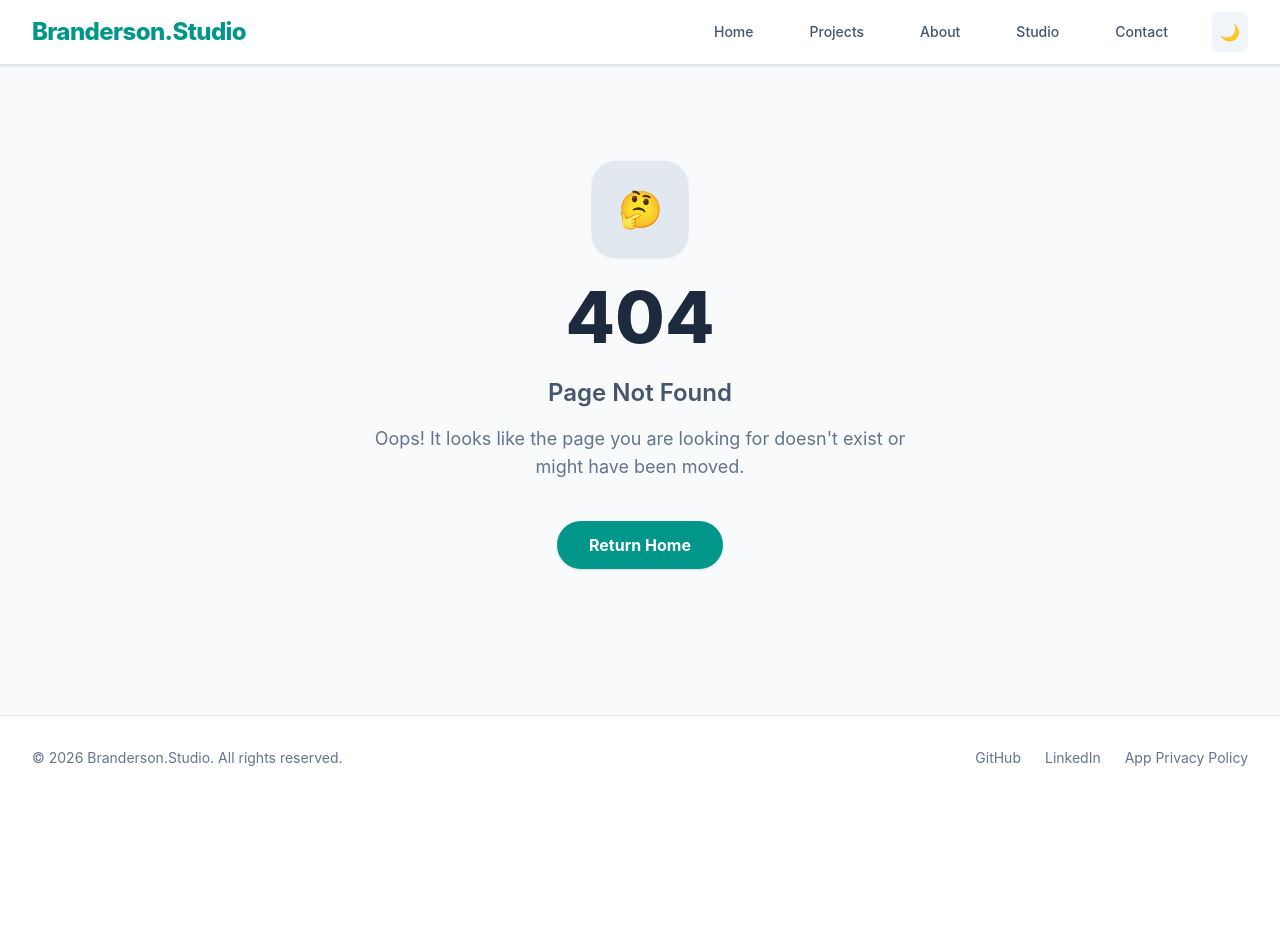
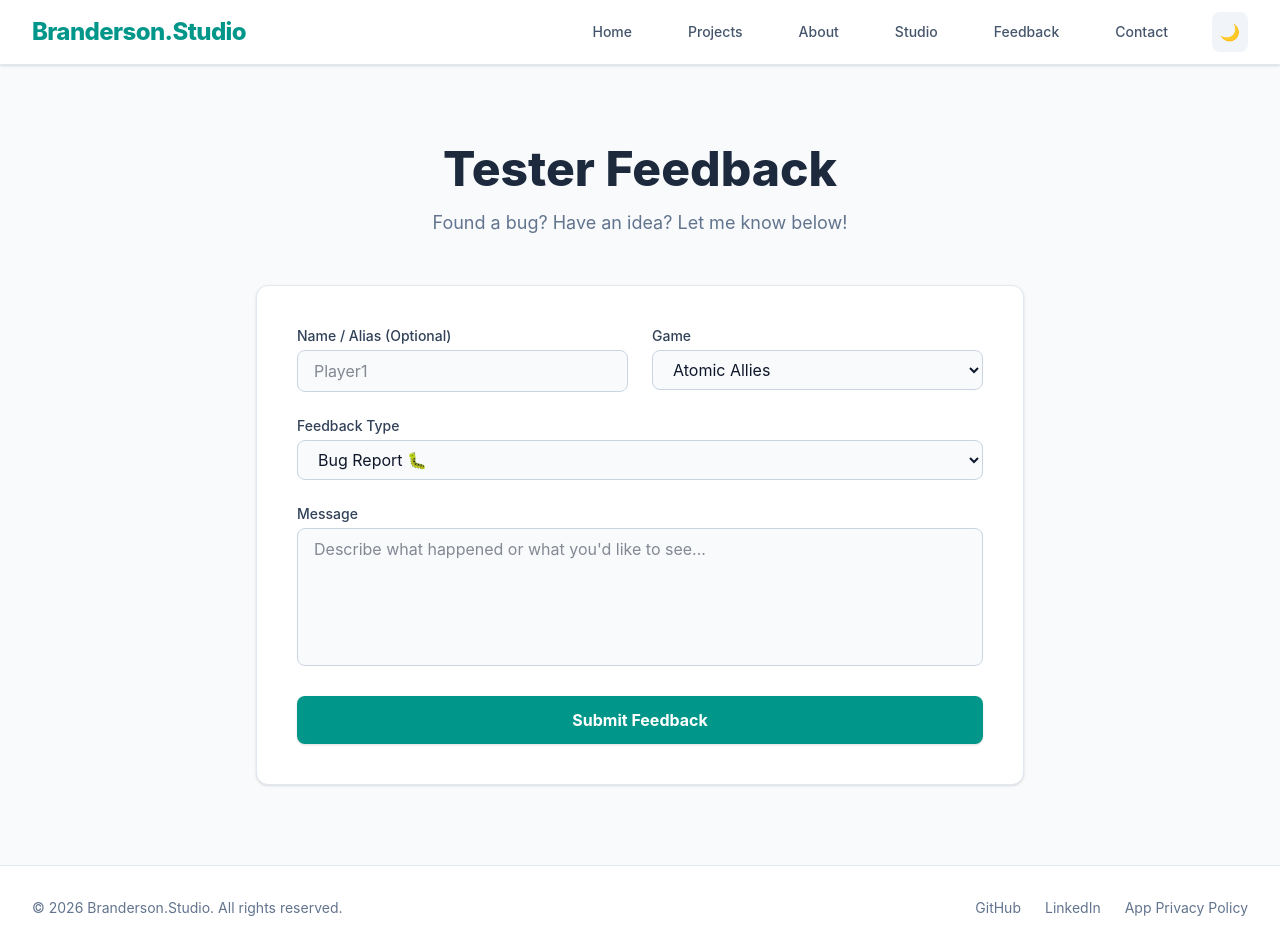
Before and after one commit to Ryobia/Branderson, a React (Vite) app in the folder client/: page /feedback in a window 1280 px wide. Before the commit the page ends 800 px from the top, so only its background shows below. Built offline with nearby package versions, Linux system fonts and the light colour scheme.

Commit message:
feat: add Feedback page with form for user input; update Navbar to include link to Feedback

```diff
--- a/client/App.jsx
+++ b/client/App.jsx
@@ -8,6 +8,7 @@ import About from './pages/About';
 import Contact from './pages/Contact';
 import Privacy from './pages/Privacy';
 import NotFound from './pages/NotFound';
+import Feedback from './pages/Feedback';
 import Menu from './pages/Menu';
 import Navbar from './components/Navbar';
 import Footer from './components/Footer';
@@ -24,6 +25,7 @@ const AnimatedMain = () => {
           <Route path="/studio" element={<Studio />} />
           <Route path="/contact" element={<Contact />} />
           <Route path="/privacy" element={<Privacy />} />
+          <Route path="/feedback" element={<Feedback />} />
           <Route path="/menu" element={<Menu />} />
           <Route path="*" element={<NotFound />} />
         </Routes>
--- a/client/components/Navbar.jsx
+++ b/client/components/Navbar.jsx
@@ -46,6 +46,9 @@ const Navbar = () => {
               <Link to="/studio" className="text-slate-600 dark:text-slate-300 hover:text-indigo-600 dark:hover:text-indigo-400 px-3 py-2 rounded-md text-sm font-medium transition-colors">
                 Studio
               </Link>
+              <Link to="/feedback" className="text-slate-600 dark:text-slate-300 hover:text-teal-600 dark:hover:text-teal-400 px-3 py-2 rounded-md text-sm font-medium transition-colors">
+                Feedback
+              </Link>
               <Link to="/contact" className="text-slate-600 dark:text-slate-300 hover:text-teal-600 dark:hover:text-teal-400 px-3 py-2 rounded-md text-sm font-medium transition-colors">
                 Contact
               </Link>
--- /dev/null
+++ b/client/pages/Feedback.jsx
@@ -0,0 +1,146 @@
+import React, { useState } from 'react';
+import { motion } from 'framer-motion';
+import emailjs from '@emailjs/browser';
+
+const Feedback = () => {
+  const [formData, setFormData] = useState({
+    name: '',
+    game: 'Atomic Allies',
+    type: 'Bug Report',
+    message: ''
+  });
+  const [submitted, setSubmitted] = useState(false);
+
+  const handleChange = (e) => {
+    setFormData({ ...formData, [e.target.name]: e.target.value });
+  };
+
+  const handleSubmit = (e) => {
+    e.preventDefault();
+
+    const templateParams = {
+      name: formData.name || 'Anonymous',
+      game: formData.game,
+      type: formData.type,
+      message: formData.message,
+    };
+
+    emailjs.send('service_jfrkuz5', 'template_551zaxg', templateParams, 'ffjDONZH-RUJMA6Wj')
+      .then((response) => console.log('Feedback sent!', response.status, response.text))
+      .catch((err) => console.error('Feedback failed...', err));
+
+    setSubmitted(true);
+  };
+
+  if (submitted) {
+    return (
+      <motion.div
+        initial={{ opacity: 0, scale: 0.95 }}
+        animate={{ opacity: 1, scale: 1 }}
+        className="py-12 md:py-24 max-w-2xl mx-auto text-center"
+      >
+        <div className="bg-white dark:bg-slate-900 rounded-2xl shadow-sm border border-teal-200 dark:border-teal-900/50 p-8 md:p-12 transition-colors">
+          <div className="text-6xl mb-6">🙌</div>
+          <h2 className="text-3xl md:text-4xl font-extrabold text-teal-600 dark:text-teal-500 mb-4 tracking-tight">Thank You!</h2>
+          <p className="text-lg text-slate-600 dark:text-slate-400 leading-relaxed mb-6">
+            Your feedback is invaluable and helps make the games better for everyone.
+          </p>
+          <button
+            onClick={() => setSubmitted(false)}
+            className="text-teal-600 dark:text-teal-400 font-medium hover:underline"
+          >
+            Submit another response
+          </button>
+        </div>
+      </motion.div>
+    );
+  }
+
+  return (
+    <motion.div
+      initial={{ opacity: 0, y: 20 }}
+      animate={{ opacity: 1, y: 0 }}
+      exit={{ opacity: 0, y: -20 }}
+      transition={{ duration: 0.3, ease: "easeOut" }}
+      className="py-12 md:py-20 max-w-3xl mx-auto"
+    >
+      <div className="text-center mb-12">
+        <h1 className="text-4xl md:text-5xl font-extrabold text-slate-800 dark:text-slate-100 mb-4 transition-colors">Tester Feedback</h1>
+        <p className="text-lg text-slate-500 dark:text-slate-400 transition-colors">
+          Found a bug? Have an idea? Let me know below!
+        </p>
+      </div>
+
+      <div className="bg-white dark:bg-slate-900 rounded-xl shadow-sm border border-slate-200 dark:border-slate-800 p-8 md:p-10 transition-colors">
+        <form onSubmit={handleSubmit} className="space-y-6">
+          <div className="grid grid-cols-1 md:grid-cols-2 gap-6">
+            <div>
+              <label htmlFor="name" className="block text-sm font-medium text-slate-700 dark:text-slate-300 mb-1 transition-colors">Name / Alias (Optional)</label>
+              <input
+                type="text"
+                id="name"
+                name="name"
+                value={formData.name}
+                onChange={handleChange}
+                className="w-full px-4 py-2 bg-slate-50 dark:bg-slate-950 border border-slate-300 dark:border-slate-700 rounded-lg focus:ring-teal-500 focus:border-teal-500 text-slate-900 dark:text-slate-100 outline-none transition-colors"
+                placeholder="Player1"
+              />
+            </div>
+            <div>
+              <label htmlFor="game" className="block text-sm font-medium text-slate-700 dark:text-slate-300 mb-1 transition-colors">Game</label>
+              <select
+                id="game"
+                name="game"
+                value={formData.game}
+                onChange={handleChange}
+                className="w-full px-4 py-2 bg-slate-50 dark:bg-slate-950 border border-slate-300 dark:border-slate-700 rounded-lg focus:ring-teal-500 focus:border-teal-500 text-slate-900 dark:text-slate-100 outline-none transition-colors"
+              >
+                <option value="Idle Rain">Idle Rain</option>
+                <option value="Atomic Allies">Atomic Allies</option>
+                <option value="Other">Other / General</option>
+              </select>
+            </div>
+          </div>
+
+          <div>
+            <label htmlFor="type" className="block text-sm font-medium text-slate-700 dark:text-slate-300 mb-1 transition-colors">Feedback Type</label>
+            <select
+              id="type"
+              name="type"
+              value={formData.type}
+              onChange={handleChange}
+              className="w-full px-4 py-2 bg-slate-50 dark:bg-slate-950 border border-slate-300 dark:border-slate-700 rounded-lg focus:ring-teal-500 focus:border-teal-500 text-slate-900 dark:text-slate-100 outline-none transition-colors"
+            >
+              <option value="Bug Report">Bug Report 🐛</option>
+              <option value="Feature Request">Feature Request 💡</option>
+              <option value="General Feedback">General Feedback 📝</option>
+            </select>
+          </div>
+
+          <div>
+            <label htmlFor="message" className="block text-sm font-medium text-slate-700 dark:text-slate-300 mb-1 transition-colors">Message</label>
+            <textarea
+              id="message"
+              name="message"
+              required
+              rows="5"
+              value={formData.message}
+              onChange={handleChange}
+              className="w-full px-4 py-2 bg-slate-50 dark:bg-slate-950 border border-slate-300 dark:border-slate-700 rounded-lg focus:ring-teal-500 focus:border-teal-500 text-slate-900 dark:text-slate-100 outline-none transition-colors resize-none"
+              placeholder="Describe what happened or what you'd like to see..."
+            ></textarea>
+          </div>
+
+          <button
+            type="submit"
+            className="w-full bg-teal-600 hover:bg-teal-700 dark:bg-teal-500 dark:hover:bg-teal-600 text-white font-bold py-3 px-4 rounded-lg transition-colors shadow-sm cursor-pointer"
+          >
+            Submit Feedback
+          </button>
+        </form>
+      </div>
+    </motion.div>
+  );
+};
+
+export default Feedback;
```
